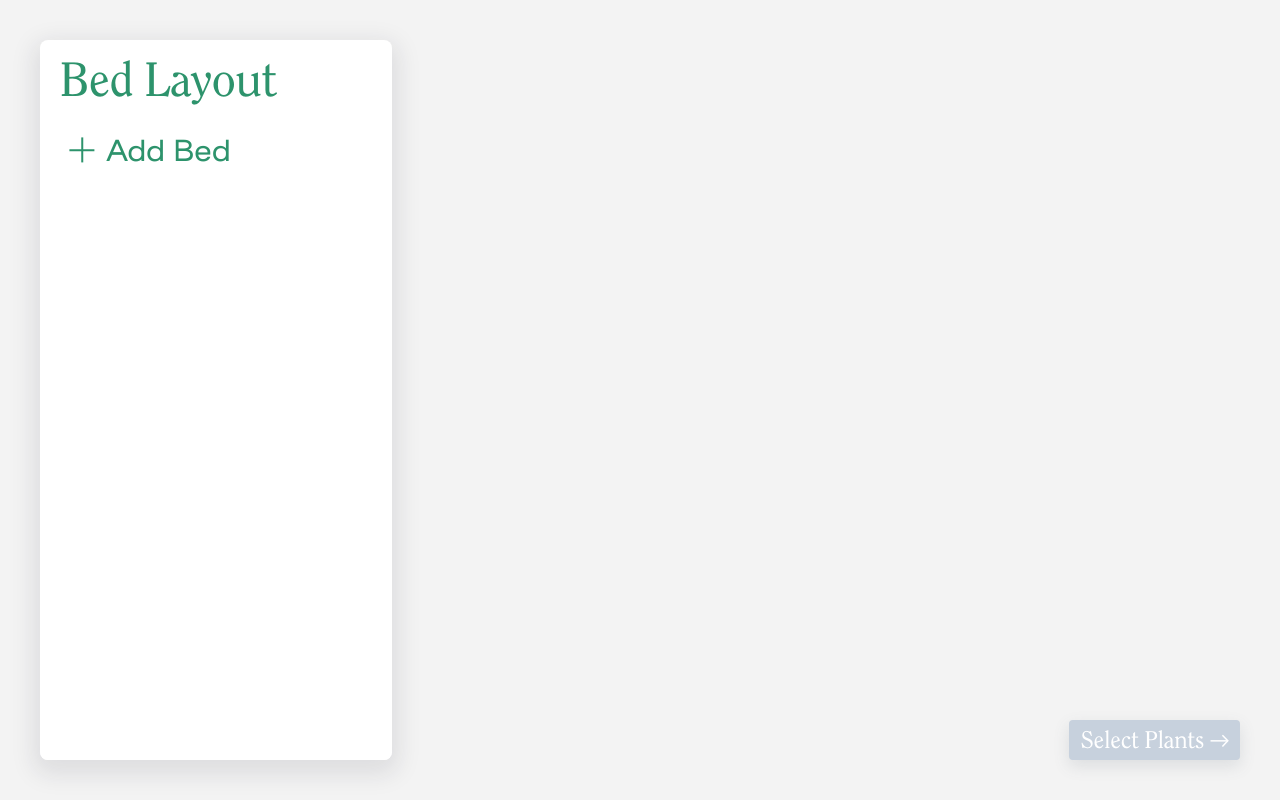
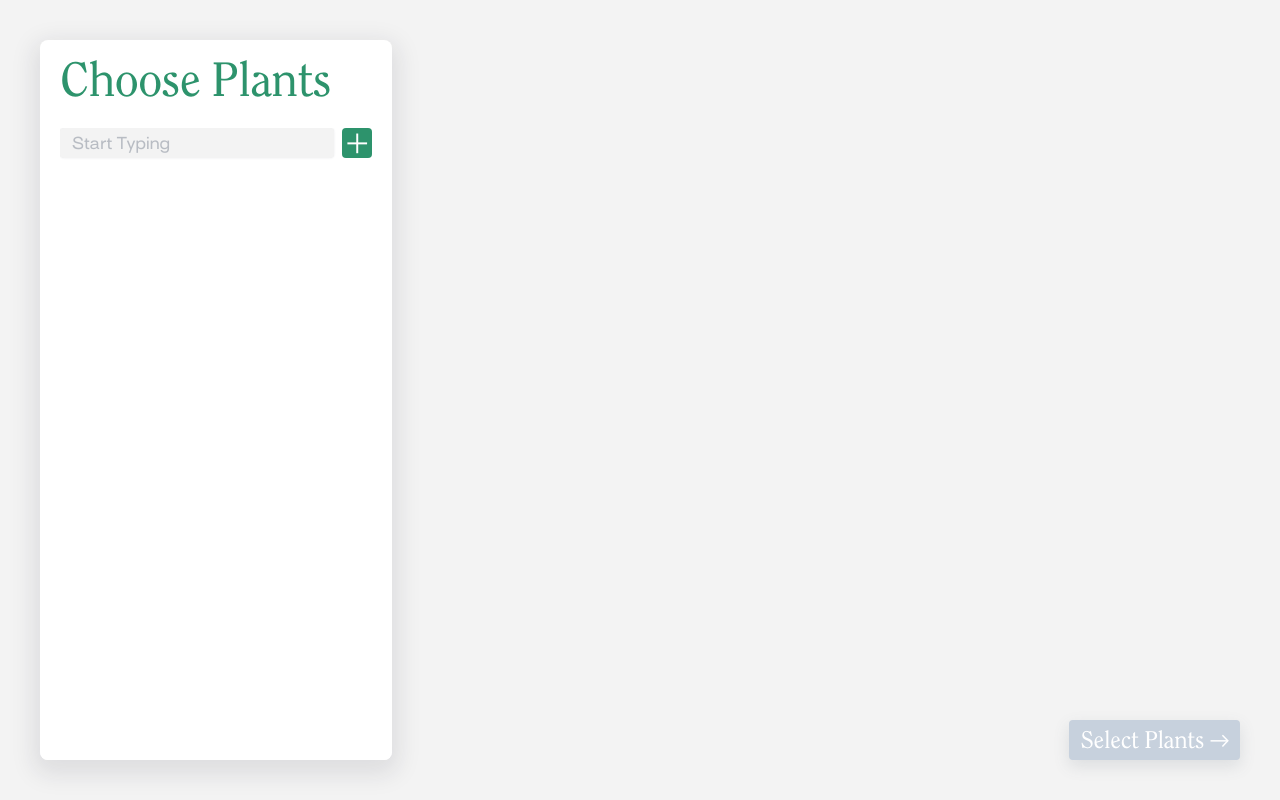
Before and after one commit to CalebRoenigk/square-foot-garden, a website: page index.html in a window 1280 px wide. Drawn offline with nearby package versions, Linux system fonts and the light colour scheme.

Commit message:
begain work on the plant selector

```diff
--- a/assets/css/styles.css
+++ b/assets/css/styles.css
@@ -62,6 +62,8 @@ table {
 	--secondary-color-low: rgba(89,100,117,.38);
 	--secondary-color-mid: rgba(89,100,117,.5);
 	--secondary-color-high: rgba(89,100,117,.75);
+	/* White Shades */
+	--white-light: #F3F3F3;
 }
 
 /* Main Styles */
@@ -360,6 +362,19 @@ h3 {
 	background: #596475;
 }
 
+.add-option {
+	height: 100%;
+	width: 30px;
+	background-color: var(--primary-color);
+	border-radius: 4px;
+	padding: 4px;
+	box-sizing: border-box;
+	background-image: url('../img/plus.svg');
+	background-position: center center;
+	background-repeat: no-repeat;
+	background-size: 70%;
+}
+
 /* General Input */
 
 .input-text-nofill {
@@ -499,6 +514,19 @@ datalist option {
 	z-index: 0;
 }
 
+::placeholder {
+  color: var(--secondary-color-low);
+  opacity: 1;
+}
+
+:-ms-input-placeholder {
+  color: var(--secondary-color-low);
+}
+
+::-ms-input-placeholder {
+  color: var(--secondary-color-low);
+}
+
 /* width */
 ::-webkit-scrollbar {
   width: 6px;
@@ -536,6 +564,7 @@ datalist option {
 	width: 100%;
 	height: 100%;
 	overflow-y: scroll;
+	overflow-x: visible;
 }
 
 .side-panel > .container {
@@ -577,7 +606,7 @@ datalist option {
 	background: #2D936C;
 }
 
-.content-bed-item {
+.content-bed-item > .container {
 	display: grid;
 	grid-template-rows: [name] 2em [width-control] 2.25em [height-control] 2.25em;
 	grid-template-columns: 1fr;
@@ -660,3 +689,99 @@ datalist option {
 	margin-left: 12px;
 	width: 1.5em;
 }
+
+/* Plant selection */
+
+.plant-search {
+	width: 100%;
+	height: 30px;
+	display: flex;
+	flex-direction: row;
+	flex-wrap: nowrap;
+	justify-content: space-between;
+	align-items: stretch;
+}
+
+.plant-search .add-option {
+	z-index: 10;
+}
+
+.search-box {
+	position: relative;
+	flex-grow: 8;
+	margin-right: 8px;
+	border-radius: 4px;
+	box-sizing: border-box;
+}
+
+.search-box input[type=text] {
+	position: relative;
+	font-family: 'Surt Exp', sans-serif;
+	font-size: 1em;
+	color: var(--secondary-color);
+	letter-spacing: 0.01em;
+	height: 100%;
+	border: none;
+	padding-top: 6px;
+	padding-left: 12px;
+	padding-bottom: 2px;
+	padding-right: 12px;
+  box-sizing: border-box;
+	border-radius: 4px;
+	width: 100%;
+	background-color: var(--white-light);
+	z-index: 10;
+	transition: .25s ease;
+}
+
+.search-suggestions {
+	position: absolute;
+	top: 0px;
+	left: 0px;
+	width: 100%;
+	overflow: hidden;
+	border-radius: 4px;
+	box-sizing: border-box;
+	padding-top: 30px;
+	padding-bottom: 0px;
+	display: flex;
+	flex-direction: column;
+	z-index: 1;
+	transition: .25s ease;
+}
+
+.search-suggestions li {
+	list-style-type: none;
+	font-family: 'Surt Exp', sans-serif;
+	font-size: 1em;
+	color: var(--secondary-color-high);
+	padding-top: 6px;
+	padding-bottom: 6px;
+	padding-left: 12px;
+	padding-right: 12px;
+	background: rgba(45, 147, 108, 0);
+	transition: .125s ease;
+}
+
+.search-suggestions li:hover {
+	background: rgba(45, 147, 108, .1);
+	color: var(--primary-color);
+}
+
+.search-box input[type=text]:focus {
+	background-color: #ffffff;
+}
+
+.search-box input[type=text] + .search-suggestions {
+	height: 30px;
+	background-color: var(--white-light);
+	box-shadow: 0px 0px 2px 0px var(--secondary-color-min);
+	padding-top: 30px;
+}
+
+.search-box input[type=text]:focus + .search-suggestions {
+	height: auto;
+	background-color: #ffffff;
+	box-shadow: 0px 4px 16px 2px var(--secondary-color-min);
+	padding-top: 36px;
+}
--- a/assets/js/app.js
+++ b/assets/js/app.js
@@ -67,16 +67,16 @@ function bedAddition() {
     let cellSize = 100;
     // Add the DOM elements
     // Add the bed parent
-    document.querySelector('.content-bed-add').insertAdjacentHTML('beforebegin', '<div class="content-bed-item" data-bed-id="bed_' + bedID + '"></div>');
+    document.querySelector('.content-bed-add').insertAdjacentHTML('beforebegin', '<div class="content-bed-item" data-bed-id="bed_' + bedID + '"><div class="container"></div></div>');
     let bedLabel = '<div class="bed-label"><div class="subtract-icon"></div><input type="text" class="input-text-nofill" value="Bed ' + bedID.toUpperCase() + '" id="bed_' + bedID + '_name"></input></div>';
     let bedWidthSlider = '<div class="bed-slider"><div class="container"><input type="range" min="1" max="12" value="2" step="1" class="width-range" id="bed_' + bedID + '_width" data-label="Width" list="bed_' + bedID + '_width-tick-list"><datalist id="bed_' + bedID + '_width-tick-list"></datalist></div><div class="slider-value" id="bed_' + bedID + '_width-value">2</div></div>';
     let bedHeightSlider = '<div class="bed-slider"><div class="container"><input type="range" min="1" max="12" value="2" step="1" class="height-range" id="bed_' + bedID + '_height" data-label="Height" list="bed_' + bedID + '_height-tick-list"><datalist id="bed_' + bedID + '_height-tick-list"></datalist></div><div class="slider-value" id="bed_' + bedID + '_height-value">2</div></div>';
     // Add the 3 main elements to the bed item
-    document.querySelector('div[data-bed-id="bed_' + bedID + '"]').insertAdjacentHTML('beforeend', bedLabel);
-    document.querySelector('div[data-bed-id="bed_' + bedID + '"]').insertAdjacentHTML('beforeend', bedWidthSlider);
-    document.querySelector('div[data-bed-id="bed_' + bedID + '"]').insertAdjacentHTML('beforeend', bedHeightSlider);
+    document.querySelector('div[data-bed-id="bed_' + bedID + '"] > .container').insertAdjacentHTML('beforeend', bedLabel);
+    document.querySelector('div[data-bed-id="bed_' + bedID + '"] > .container').insertAdjacentHTML('beforeend', bedWidthSlider);
+    document.querySelector('div[data-bed-id="bed_' + bedID + '"] > .container').insertAdjacentHTML('beforeend', bedHeightSlider);
     // Add the ticks to each range slider
-    document.querySelectorAll('div[data-bed-id="bed_' + bedID + '"] datalist').forEach(function(e) {
+    document.querySelectorAll('div[data-bed-id="bed_' + bedID + '"]  > .container datalist').forEach(function(e) {
       // Add 12 ticks (1 for every value in the slider)
       for(var i=0; i < 12; i++) {
         document.querySelector('#' + e.id).insertAdjacentHTML('beforeend', '<option></option>');
@@ -411,17 +411,21 @@ function bedAddition() {
       grid.after(bedGroup);
     }
   }
-
-  // This function moves all items in the same row left or right based on width change
-  function moveAlongRow(row, col, previousWidth, currentWidth) {
-    // Iterate over the row
-  }
 }
 
 // TEMP CODE
 // Add event listener to Add Bed button when clicked
 document.querySelector('.content-bed-add').addEventListener('click', function() {
   bedAddition();
+}, true);
+
+// TEMP CODE
+// When clicking the forward button move to the next step
+document.querySelector('.button-forward').addEventListener('click', function() {
+  // Test that the button is active
+  if(this.classList.contains('button-no-select') !== true) {
+    transitionStep(document.querySelector('body').getAttribute('data-step'), this.getAttribute('data-next-step'))
+  }
 }, true);
 
 // This function removes a warning crumb based on the passed ID
@@ -434,7 +438,16 @@ function transitionStep(stepFrom, stepTo) {
   switch(true) {
     case stepFrom=='bed-layout' && stepTo=='plant-selection':
       // From bed layout to plant selection
-
+      // Set the body step to plant selection
+      document.querySelector('body').setAttribute('data-step', 'plant-selection');
+      gsap.timeline()
+        .to('.side-panel > .container > h1', {duration: .375, delay: .125, ease: "power2.inOut", y: '105%', opacity: 0})
+        .to('.content-bed-item > .container', {duration: .4, ease: "power1.inOut", y: '110%', opacity: 0, stagger: {each: 0.075,from: "start",grid: "auto", ease: "power3.in"}}, "-=.25")
+        .call(zoomViewboxOut, [500, 0, 'now', '<>'])
+        .to('.content-bed-add *', {duration: .375, ease: "power1.inOut", y: '250%', opacity: 0}, "-=.3")
+        .call(textChange, ['.side-panel > .container > h1', 'Choose Plants'])
+        .call(removeElement, ['.panel-content > div'])
+        .to('.side-panel > .container > h1', {duration: .375, delay: .125, ease: "power2.inOut", y: '0%', opacity: 1});
       break;
     default:
       // code block
@@ -445,6 +458,26 @@ function transitionStep(stepFrom, stepTo) {
 var draw = SVG().addTo('.viewport').size('100%', '100%').attr({id: 'viewport-svg', opacity: 1}).viewbox('0 150 850 500');
 var bedGroup = draw.group().attr({id: 'bed-group'});
 var gridGroup = draw.group().attr({id: 'grid-floor'});
+
+// This function changes the text of a passed element to passed text
+function textChange(selector, text) {
+  document.querySelector(selector).textContent = text;
+}
+
+// This function removes all matched passed elements
+function removeElement(selector) {
+  document.querySelectorAll(selector).forEach(function(e) {
+    e.remove();
+  })
+}
+
+// This function zooms out the viewbox on the viewport SVG given passed values
+function zoomViewboxOut(duration, delay, when, ease) {
+  let cellSize = 100;
+  // Zoom out a bit
+  let currentViewbox = draw.viewbox()
+  draw.animate(duration, delay, when).ease(ease).viewbox(currentViewbox.x-cellSize, currentViewbox.y-cellSize, currentViewbox.width+(cellSize*2) , currentViewbox.height+(cellSize*2));
+}
 
 // Auto-saving function
 var autoSave = setTimeout(function() {
--- a/index.html
+++ b/index.html
@@ -6,9 +6,9 @@
     <link rel="stylesheet" href="assets/css/styles.css">
     <link rel="stylesheet" href="assets/fonts/font.css">
   </head>
-  <body>
+  <body data-step="bed-layout">
     <div class="ui-wrapper">
-      <div class="side-panel">
+      <!-- <div class="side-panel">
         <div class="container">
           <h1>Bed Layout</h1>
         </div>
@@ -18,13 +18,32 @@
             <h3>Add Bed</h3>
           </div>
         </div>
+      </div> -->
+      <div class="side-panel">
+        <div class="container">
+          <h1>Choose Plants</h1>
+        </div>
+        <div class="panel-content">
+          <div class="plant-search">
+            <div class="search-box">
+              <input type="text" placeholder="Start Typing">
+              <div class="search-suggestions">
+                <li>Item 1</li>
+                <li>Item 2</li>
+                <li>Item 3</li>
+                <li>Item 4</li>
+              </div>
+            </div>
+            <div class="add-option"></div>
+          </div>
+        </div>
       </div>
       <div class="viewport-ui">
         <div class="view-actions">
           <div class="back-action"></div>
           <div class="file-actions"></div>
           <div class="forward-action">
-            <div class="button-no-select button-forward">Select Plants<div class="button-arrow"></div></div>
+            <div class="button-no-select button-forward" data-next-step="plant-selection">Select Plants<div class="button-arrow"></div></div>
           </div>
         </div>
       </div>
```
Also changed, not shown: docs/index.html (+24 -5 lines), assets/img/grabber.svg (added), assets/img/plus.svg (added), docs/plus.bf077b83.svg (added), 8 other files.
